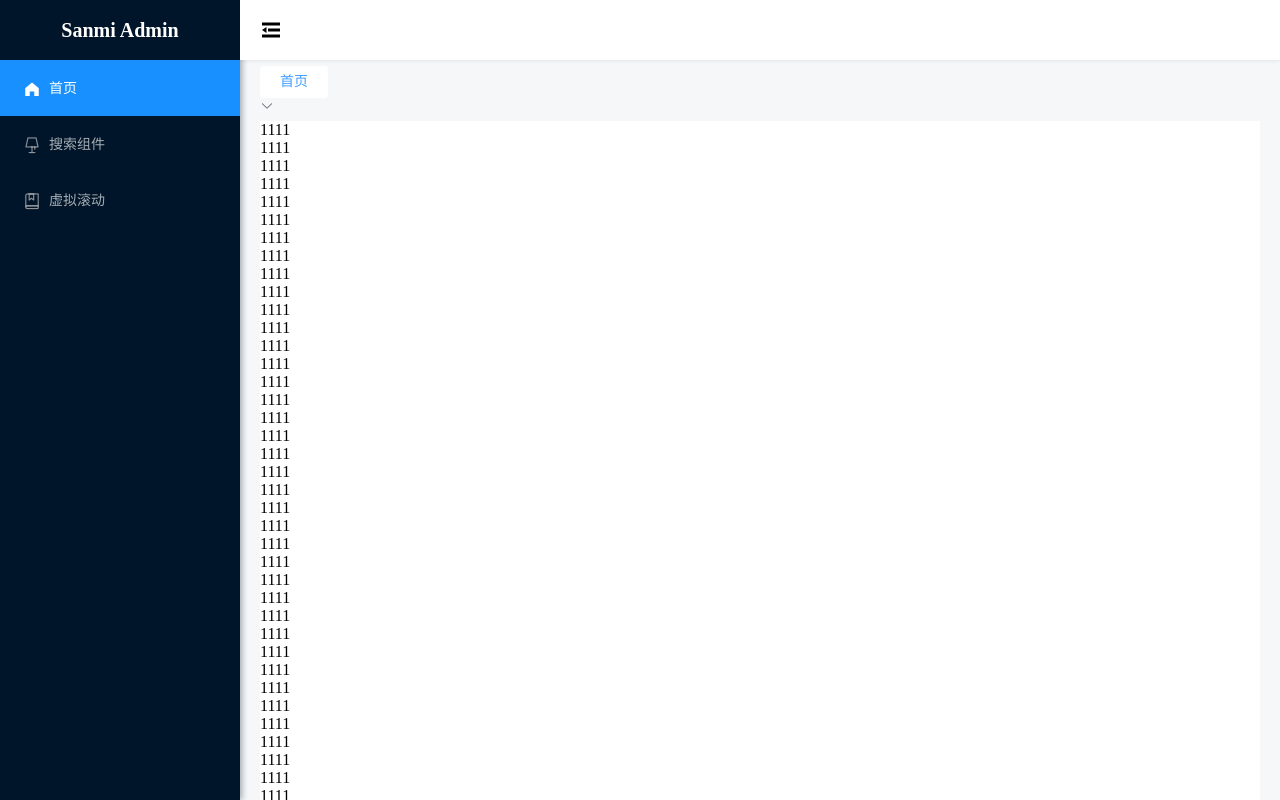
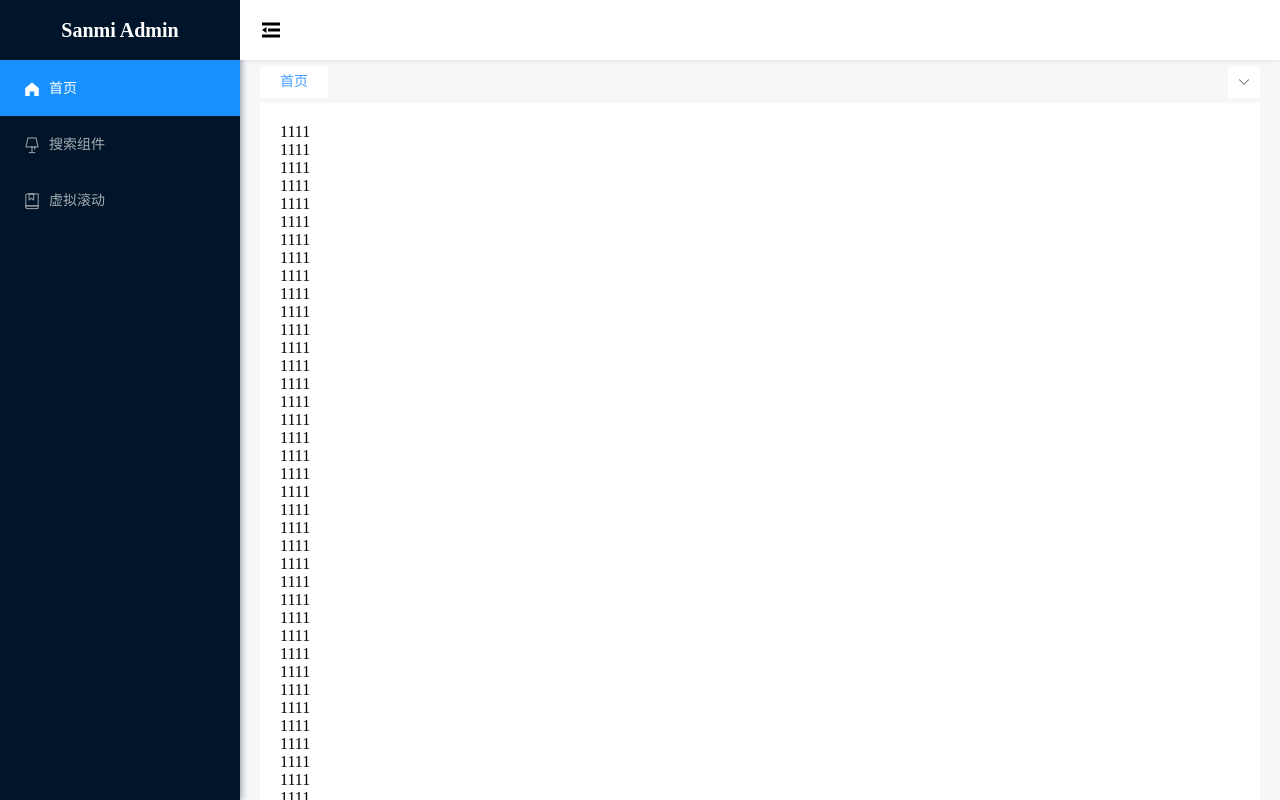
Before and after one commit to wujiaming0809/ele-admin, a Vue app: page /home in a window 1280 px wide. Built offline with nearby package versions, Linux system fonts and the light colour scheme.

Commit message:
新增tab标签

```diff
--- a/src/components/Layout/Menu.vue
+++ b/src/components/Layout/Menu.vue
@@ -44,6 +44,7 @@ export default {
   data() {
     return {};
   },
+  methods: {},
 };
 </script>
 
--- a/src/components/Layout/Tabs.vue
+++ b/src/components/Layout/Tabs.vue
@@ -1,31 +1,19 @@
 <template>
   <div class="tabs">
-    <el-tabs v-model="editableTabsValue" type="card" closable @tab-remove="removeTab">
+    <el-tabs v-model="editableTabsValue" type="card" closable @tab-remove="removeTab" @tab-click="tabClick">
       <el-tab-pane v-for="item in editableTabs"
         :key="item.path"
         :label="item.title"
         :name="item.path"
       >
       </el-tab-pane>
-<!--      <el-dropdown>-->
-<!--        <span class="el-icon-arrow-down handle-btn"></span>-->
-<!--        <el-dropdown-menu slot="dropdown">-->
-<!--          <el-dropdown-item>黄金糕</el-dropdown-item>-->
-<!--          <el-dropdown-item>狮子头</el-dropdown-item>-->
-<!--          <el-dropdown-item>螺蛳粉</el-dropdown-item>-->
-<!--          <el-dropdown-item disabled>双皮奶</el-dropdown-item>-->
-<!--          <el-dropdown-item divided>蚵仔煎</el-dropdown-item>-->
-<!--        </el-dropdown-menu>-->
-<!--      </el-dropdown>-->
     </el-tabs>
-    <el-dropdown>
+    <el-dropdown @command="handleDropdown">
       <span class="el-icon-arrow-down handle-btn"></span>
       <el-dropdown-menu slot="dropdown">
-        <el-dropdown-item>黄金糕</el-dropdown-item>
-        <el-dropdown-item>狮子头</el-dropdown-item>
-        <el-dropdown-item>螺蛳粉</el-dropdown-item>
-        <el-dropdown-item disabled>双皮奶</el-dropdown-item>
-        <el-dropdown-item divided>蚵仔煎</el-dropdown-item>
+        <el-dropdown-item command="closeAll">关闭全部标签页</el-dropdown-item>
+        <el-dropdown-item command="closeOther">关闭其他标签页</el-dropdown-item>
+        <el-dropdown-item command="closeCurrent">关闭当前标签页</el-dropdown-item>
       </el-dropdown-menu>
     </el-dropdown>
   </div>
@@ -37,19 +25,60 @@ export default {
   components: {},
   data() {
     return {
-      editableTabsValue: '/',
-      editableTabs: [{ title: '首页', path: '/' }],
+      editableTabsValue: '/home',
+      editableTabs: [{ title: '首页', path: '/home' }],
     };
   },
-  watch: {},
+  watch: {
+    $route(to) {
+      this.createTabs(to);
+    },
+  },
   computed: {},
   created() {
+    this.createTabs(this.$route);
   },
   mounted() {
   },
   methods: {
+    createTabs(data) {
+      const hasTab = this.editableTabs.some(item => item.title === data.meta.title);
+      if (!hasTab) {
+        this.editableTabs.push({ title: data.meta.title, path: data.path });
+      }
+      this.editableTabsValue = data.path;
+    },
+    tabClick(tab) {
+      if (this.$route.path !== tab.name) {
+        this.$router.push(tab.name);
+      }
+    },
     removeTab(path) {
-      console.log({ path });
+      const arr = this.editableTabs;
+      this.editableTabs = this.editableTabs.filter(item => item.path !== path);
+      if (arr[arr.length - 1].path === path) {
+        this.editableTabsValue = this.editableTabs[this.editableTabs.length - 1].path;
+        this.$router.push(this.editableTabs[this.editableTabs.length - 1].path);
+      }
+    },
+    handleDropdown(command) {
+      if (this.editableTabs.length > 1) {
+        if (command === 'closeAll') {
+          this.editableTabs = [{ title: '首页', path: '/home' }];
+          this.editableTabsValue = '/home';
+          this.$router.push('/home');
+        } else if (command === 'closeOther') {
+          this.editableTabs = [
+            { title: '首页', path: '/home' },
+            { title: this.$route.meta.title, path: this.$route.path },
+          ];
+        } else {
+          const index = this.editableTabs.findIndex(item => item.title === this.$route.meta.title);
+          this.editableTabsValue = this.editableTabs[index - 1].path;
+          this.editableTabs = this.editableTabs.filter(item => item.title !== this.$route.meta.title);
+          this.$router.push(this.editableTabsValue);
+        }
+      }
     },
   },
 };
@@ -58,7 +87,7 @@ export default {
 <style scoped lang="scss">
   .tabs {
     width: 100%;
-    padding: 6px 20px 6px 0;
+    padding: 6px 20px;
     .tabs-active {
       color: #1890ff;
     }
@@ -93,18 +122,18 @@ export default {
         line-height: 36px;
       }
     }
-    /*& /deep/ .el-dropdown {*/
-    /*  position: absolute;*/
-    /*  right: 20px;*/
-    /*  top: 66px;*/
-    /*  .handle-btn {*/
-    /*    width: 32px;*/
-    /*    height: 32px;*/
-    /*    line-height: 32px;*/
-    /*    text-align: center;*/
-    /*    background-color: #fff;*/
-    /*    border-radius: 2px;*/
-    /*  }*/
-    /*}*/
+    & /deep/ .el-dropdown {
+      position: absolute;
+      right: 20px;
+      top: 66px;
+      .handle-btn {
+        width: 32px;
+        height: 32px;
+        line-height: 32px;
+        text-align: center;
+        background-color: #fff;
+        border-radius: 2px;
+      }
+    }
   }
 </style>
--- a/src/views/Home/index.vue
+++ b/src/views/Home/index.vue
@@ -1,5 +1,5 @@
 <template>
-  <div style="background-color: white">
+  <div>
     <p>1111</p>
     <p>1111</p>
     <p>1111</p>
--- a/src/views/index.vue
+++ b/src/views/index.vue
@@ -5,9 +5,9 @@
         :width="isCollapse ? '64px' : '240px'"
         :style="{ height: '100%', overflowY: 'auto', boxShadow: '2px 0 6px rgba(0,21,41,.35)' }"
       >
-        <MyMenu :isCollapse="isCollapse" />
+        <Menus :isCollapse="isCollapse" />
       </el-aside>
-      <el-container>
+      <el-container style="height: 100%">
         <el-header class="s-header">
           <div class="header-box">
             <div class="header-box__left">
@@ -21,8 +21,8 @@
             <div class="header-box__right"></div>
           </div>
         </el-header>
+        <Tabs />
         <el-main>
-          <tabs></tabs>
           <router-view/>
         </el-main>
       </el-container>
@@ -31,14 +31,14 @@
 </template>
 
 <script>
-import MyMenu from '@/components/Layout/Menu.vue';
+import Menus from '@/components/Layout/Menu.vue';
 import Tabs from '@/components/Layout/Tabs';
 // import HeaderRight from '@/components/Layout/HeaderRight.vue';
 
 export default {
   name: 'home',
   components: {
-    MyMenu,
+    Menus,
     Tabs,
     // HeaderRight,
   },
@@ -47,6 +47,7 @@ export default {
       isCollapse: false,
     };
   },
+  methods: {},
 };
 </script>
 <style scoped lang="scss">
@@ -66,11 +67,10 @@ export default {
         top: 0;
         width: 80px;
       }
-      .header-box__center {
-      }
     }
     & /deep/ .el-main {
-      padding-top: 0;
+      background-color: white;
+      margin: 0 20px;
     }
   }
 </style>
```
